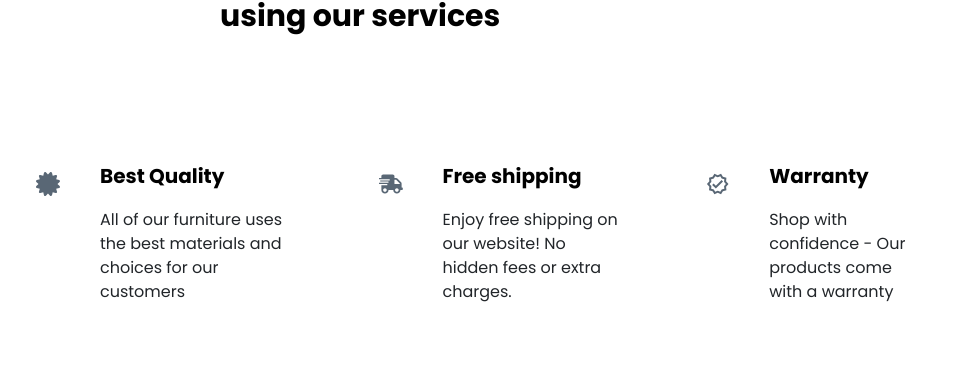
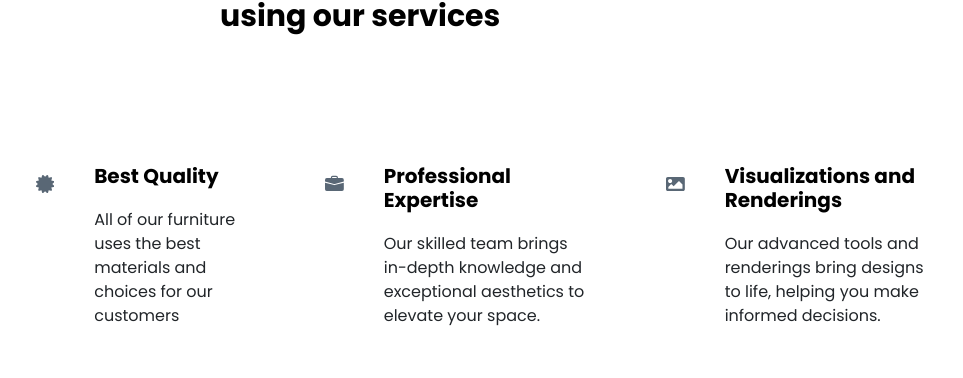
Before and after one commit to ArseneMerci/promotion-typeform, a Next.js app: page / in a window 1280 px wide. Shown: the part 924-1302 px from the top of the page, without its empty margins (158-1121 px from the left). Built offline with nearby package versions, Linux system fonts and the light colour scheme.

Commit message:
modifying services

```diff
--- a/pages/index.js
+++ b/pages/index.js
@@ -4,7 +4,9 @@ import Stepper from 'react-stepper-horizontal'
 import { useRouter } from 'next/router'
 import Head from 'next/head';
 import Link from 'next/link';
-import { FaShippingFast,FaCertificate } from "react-icons/fa"
+import { FaImage,FaCertificate } from "react-icons/fa"
+import { BsBriefcaseFill } from "react-icons/bs"
+
 import { MdOutlineVerified } from "react-icons/md"
 import profile from '../public/assets/edesign og.png'
 
@@ -62,17 +64,17 @@ export default function Home() {
                     </div>
                 </div>
                 <div className={styles.card}>
-                    <FaShippingFast className={styles.icon}/>
+                    <BsBriefcaseFill className={styles.icon}/>
                     <div>
-                        <h1 className={styles.sTitle}>Free shipping</h1>
-                        <p>Enjoy free shipping on our website! No hidden fees or extra charges.</p>
+                        <h1 className={styles.sTitle}>Professional Expertise</h1>
+                        <p> Our skilled team brings in-depth knowledge and exceptional aesthetics to elevate your space.</p>
                     </div>
                 </div>
                 <div className={styles.card}>
-                    <MdOutlineVerified className={styles.icon}/>
+                    <FaImage className={styles.icon}/>
                     <div>
-                        <h1 className={styles.sTitle}>Warranty</h1>
-                        <p>{`Shop with confidence - Our products come with a warranty`}</p>
+                        <h1 className={styles.sTitle}>Visualizations and Renderings</h1>
+                        <p>{`Our advanced tools and renderings bring designs to life, helping you make informed decisions.`}</p>
                     </div>
                 </div>
             </div>
--- a/styles/HomePage.module.css
+++ b/styles/HomePage.module.css
@@ -8,7 +8,7 @@
 }
 .container{
     height:100vh;
-    background:rgba(0,0,0,0.5) url("../public/assets/header-intro.jpg");
+    background:rgba(0,0,0,0.5) url("../public/assets/1.jpg");
     background-blend-mode: darken;
     background-position:center;
     background-size: cover;
@@ -509,6 +509,7 @@
     }
 
     .containerTwo .process .processPhoto{
+        margin-left: -15px;
         width: 320px;
         height: 480px;
     }
```
